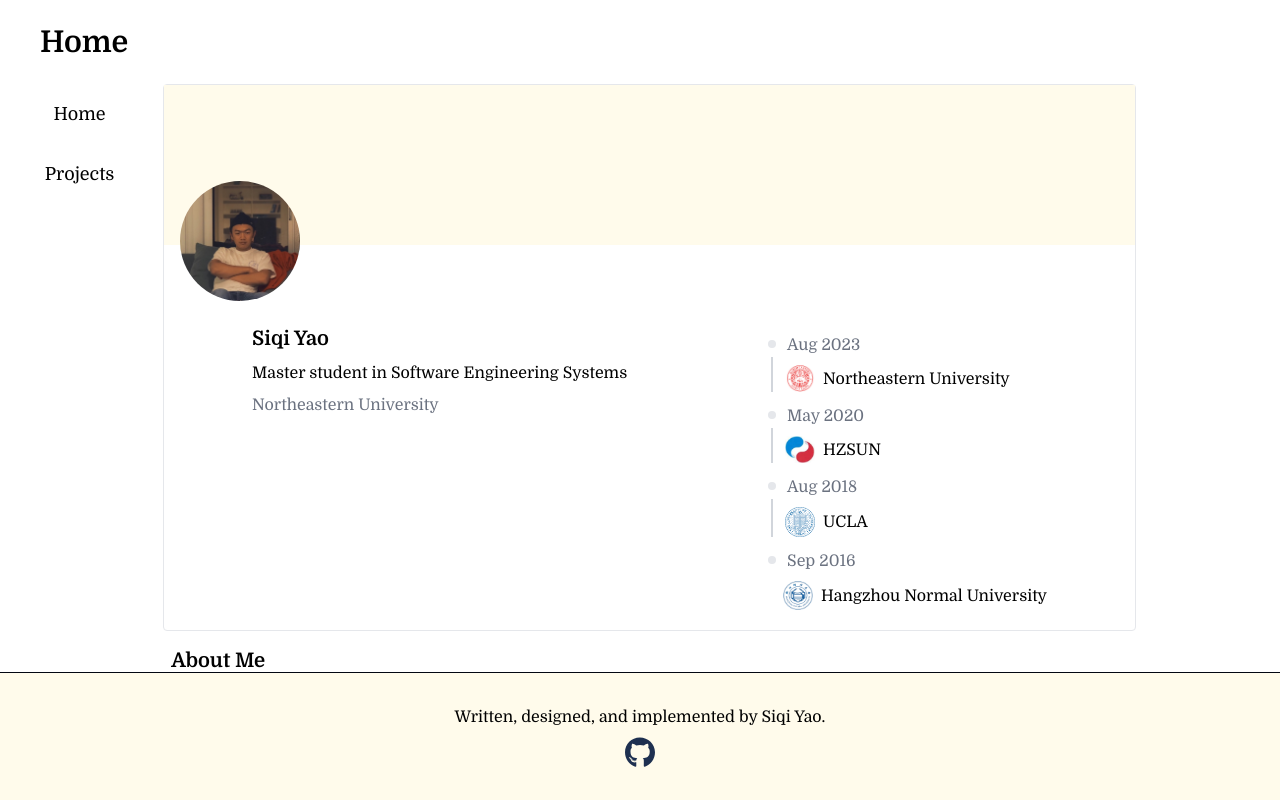
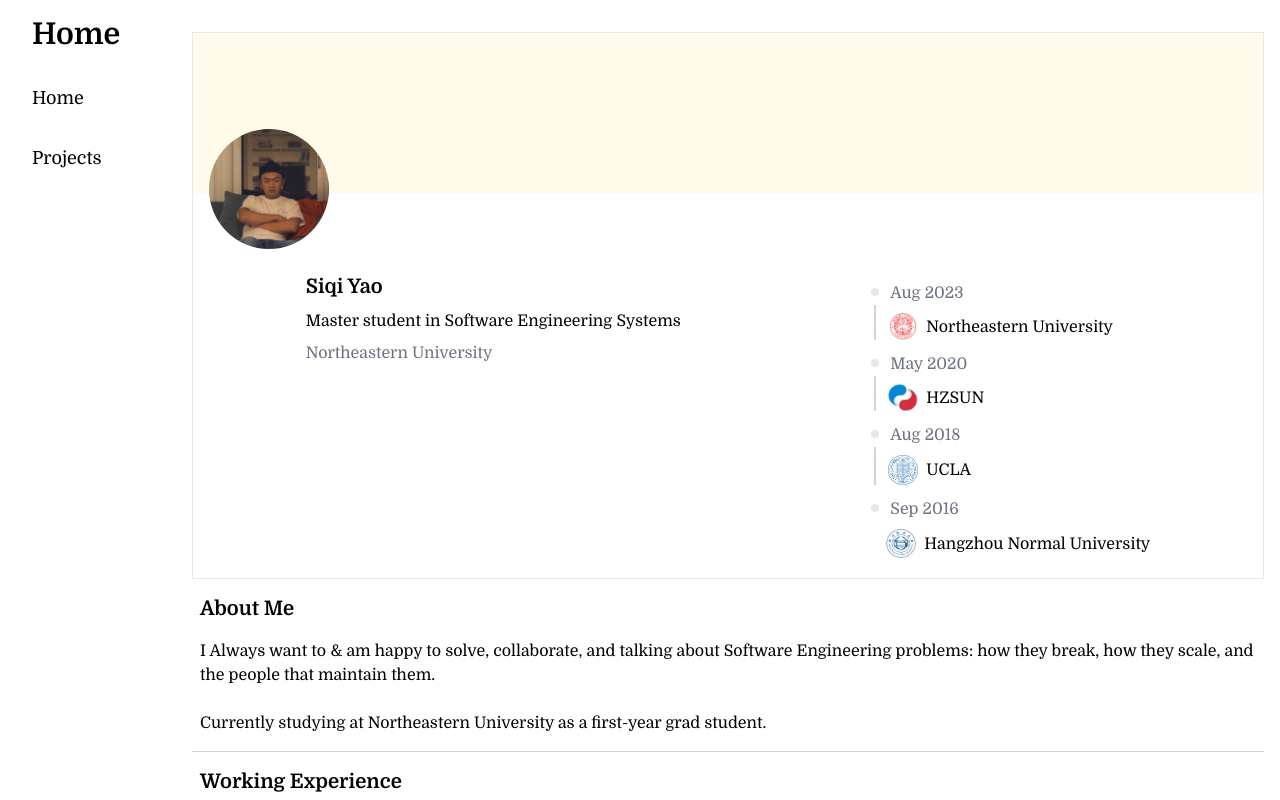
Before and after one commit to CKYWEB/siqiyao, a Next.js app: page / in a window 1280 px wide. Shown: the top 800 px of the page. Built offline with nearby package versions, Linux system fonts and the light colour scheme.

Commit message:
refactor: navbar

```diff
--- a/app/components/Footer/index.tsx
+++ b/app/components/Footer/index.tsx
@@ -6,7 +6,7 @@ type Props = {
 
 export default function Footer (props: Props) {
     return (
-        <footer className={`border-t border-gray-950 w-full py-8 h-32 text-center bg-amber-50 ${props.className}`}>
+        <footer className={`border-t w-full py-8 h-32 text-center bg-amber-50 ${props.className}`}>
             <div>Written, designed, and implemented by Siqi Yao.</div>
             <div className="flex justify-center mt-2">
                 <a
--- a/app/components/Header/index.tsx
+++ /dev/null
@@ -1,12 +0,0 @@
-import NavBar from "@/app/components/NavBar";
-
-export default function Header () {
-    return (
-        <div className="flex justify-between p-6 ps-10">
-            <div className="text-3xl font-bold">
-                Home
-            </div>
-            <NavBar isSmall />
-        </div>
-    )
-}
--- a/app/components/NavBar/index.tsx
+++ b/app/components/NavBar/index.tsx
@@ -11,13 +11,13 @@ const navs = [
     }
 ]
 
-type Props = {
-    isSmall?: boolean;
-}
-
-export default function NavBar (props: Props) {
-    if (props.isSmall) {
+export default function NavBar () {
     return (
+        <>
+            <div className="flex justify-between md:hidden p-6 sticky top-0 bg-white border-b z-10">
+                <div className="text-3xl font-bold">
+                    Home
+                </div>
                 <div className="md:hidden flex items-center space-x-6">
                     {navs.map(nav => (
                         <Link
@@ -29,20 +29,21 @@ export default function NavBar (props: Props) {
                         </Link>
                     ))}
                 </div>
-        )
-    }
-
-    return (
-        <div className="hidden md:block w-40 ms-3">
+            </div>
+            <div className="hidden md:block w-40 mx-4 float-left sticky top-0">
+                <div className="text-3xl font-bold p-4">
+                    Home
+                </div>
                 {navs.map(nav => (
                     <Link
                         key={nav.href}
                         href={nav.href}
-                    className="block hover:bg-gray-100 rounded-full text-center p-4 text-lg"
+                        className="block hover:bg-gray-100 rounded-full p-4 text-lg"
                     >
                         {nav.label}
                     </Link>
                 ))}
             </div>
-    );
+        </>
+    )
 }
--- a/app/layout.tsx
+++ b/app/layout.tsx
@@ -1,7 +1,6 @@
 import type {Metadata} from 'next'
 import {Domine} from 'next/font/google'
 import './globals.css'
-import Header from "@/app/components/Header";
 import NavBar from "@/app/components/NavBar";
 import Footer from "@/app/components/Footer";
 
@@ -20,14 +19,13 @@ export default function RootLayout({
   return (
     <html lang="en">
       <body className={domine.className}>
-          <Header />
+          <NavBar />
           <div className="flex max-w-6xl">
-              <NavBar/>
-              <div className="w-full sm:mx-4 md:me-4">
+              <div className="w-full md:me-4">
                   {children}
               </div>
           </div>
-          <Footer className="mt-10 md:fixed md:bottom-0" />
+          <Footer className="mt-10" />
       </body>
     </html>
   )
--- a/app/page.tsx
+++ b/app/page.tsx
@@ -7,7 +7,7 @@ import {getExp} from "@/app/utils/experience";
 export default function Home() {
     return (
         <>
-            <div className="border rounded">
+            <div className="border border-t-0 md:border-t md:mt-8">
                 <div className="bg-amber-50 h-40 mb-20">
                     <Image
                         priority
```
Lines whose indentation alone changed are shown as unchanged.
